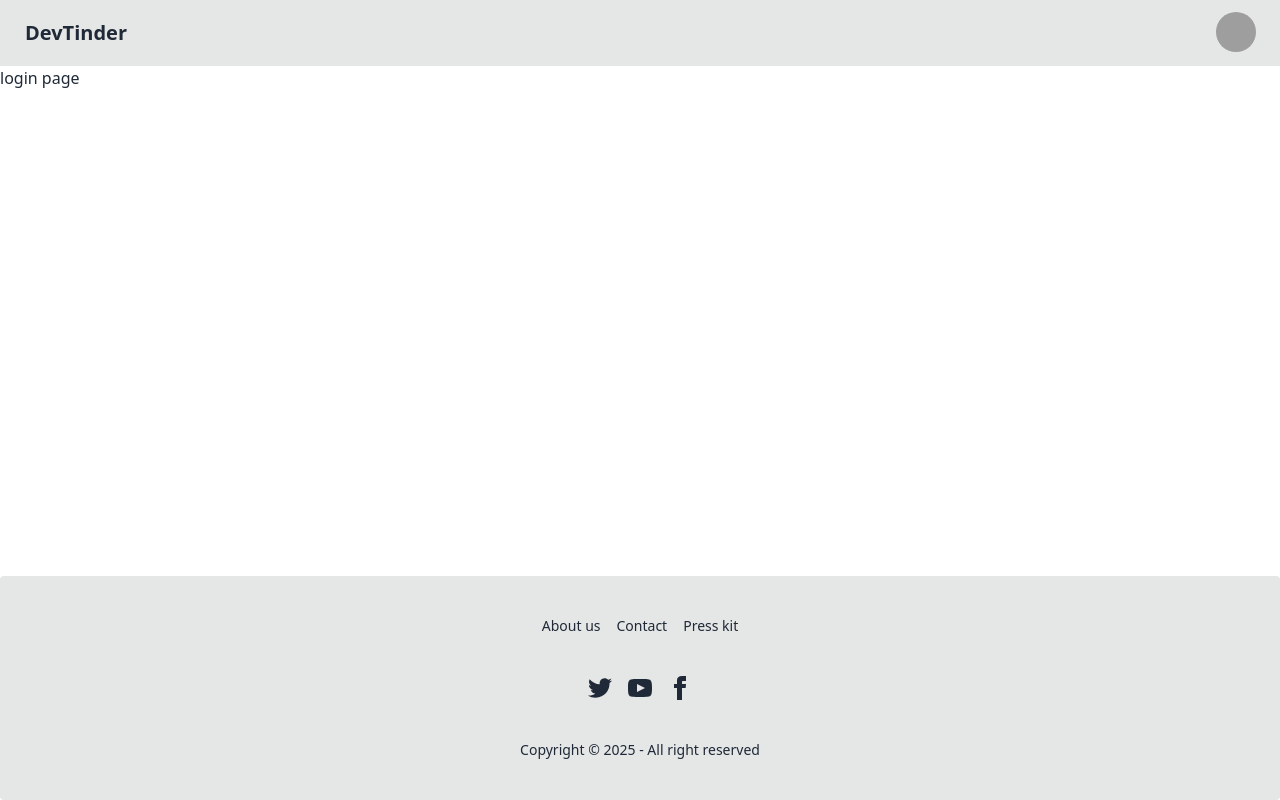
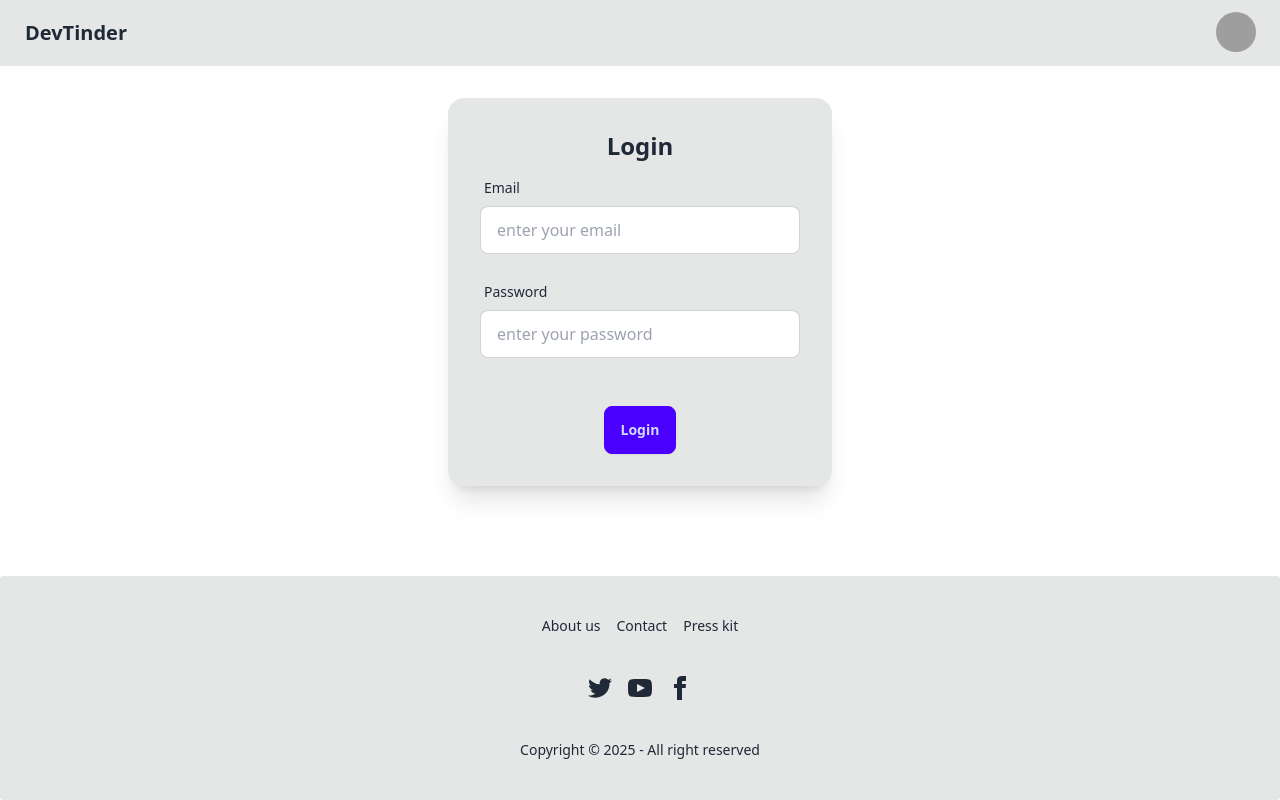
Before and after one commit to MEHULBANSAL2003/devTinder, a React (Vite) app in the folder frontend/: page /login in a window 1280 px wide. Built offline with nearby package versions, Linux system fonts and the light colour scheme; grey boxes are pictures that could not be loaded.

Commit message:
login page

```diff
--- a/frontend/src/App.jsx
+++ b/frontend/src/App.jsx
@@ -1,5 +1,6 @@
 import Body from "./components/Body";
 import { BrowserRouter, Route, Routes } from "react-router-dom";
+import Login from "./pages/Login";
 
 function App() {
   return (
@@ -7,7 +8,7 @@ function App() {
       <BrowserRouter basename="/">
         <Routes>
           <Route path="/" element={<Body />}>
-            <Route path="/login" element={<div> login page</div>} />
+            <Route path="/login" element={<Login/>} />
             <Route path="/signup" element={<div>signup page</div>} />
           </Route>
         </Routes>
--- /dev/null
+++ b/frontend/src/pages/Login.jsx
@@ -0,0 +1,56 @@
+import React, { useState } from "react";
+
+const Login = () => {
+  const [emailId, setEmailId] = useState("");
+  const [password, setPassword] = useState("");
+
+  const handleLoginClick=()=>{
+    console.log(emailId);
+    console.log(password);
+  }
+
+  return (
+    <div className="flex justify-center my-8">
+      <div className="card bg-base-300 w-96 shadow-xl">
+        <div className="card-body">
+          <h2 className="card-title text-2xl justify-center font-bold">
+            Login
+          </h2>
+
+          <div>
+            <label className="form-control w-full max-w-xs mb-5">
+              <div className="label">
+                <span className="label-text">Email</span>
+              </div>
+              <input
+                type="text"
+                placeholder="enter your email"
+                className="input input-bordered w-full max-w-xs"
+                value={emailId}
+                onChange={(e) => setEmailId(e.target.value)}
+              />
+            </label>
+
+            <label className="form-control w-full max-w-xs">
+              <div className="label">
+                <span className="label-text">Password</span>
+              </div>
+              <input
+                type="password"
+                placeholder="enter your password"
+                className="input input-bordered w-full max-w-xs"
+                value={password}
+                onChange={(e)=>setPassword(e.target.value)}
+              />
+            </label>
+          </div>
+          <div className="card-actions justify-center mt-10">
+            <button className="btn btn-primary" onClick={handleLoginClick}>Login</button>
+          </div>
+        </div>
+      </div>
+    </div>
+  );
+};
+
+export default Login;
```
